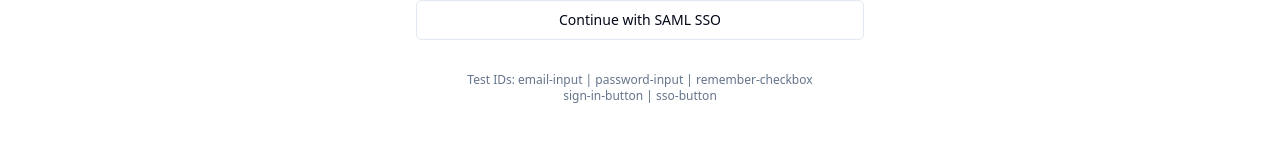
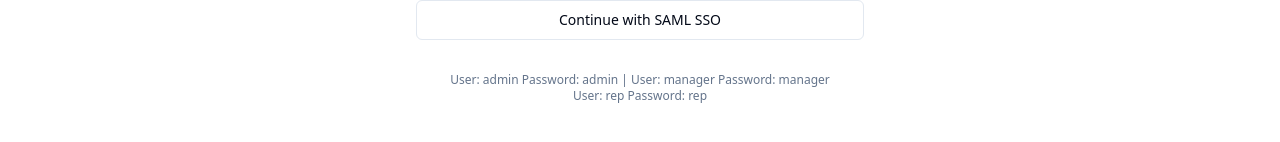
Before and after one commit to PezanB/brightcandy, a React (Vite) app: page / in a window 1280 px wide. Shown: the part 540-682 px from the top of the page. Built offline with nearby package versions, Linux system fonts and the light colour scheme.

Commit message:
Update login page text
Update the text displayed on the login page to include example usernames and passwords.

```diff
--- a/src/components/auth/LoginForm.tsx
+++ b/src/components/auth/LoginForm.tsx
@@ -94,8 +94,8 @@ export const LoginForm = () => {
       </form>
 
       <div className="text-center text-xs text-muted-foreground">
-        <p>Test IDs: email-input | password-input | remember-checkbox</p>
-        <p>sign-in-button | sso-button</p>
+        <p>User: admin Password: admin | User: manager Password: manager</p>
+        <p>User: rep Password: rep</p>
       </div>
     </div>
   );
```
